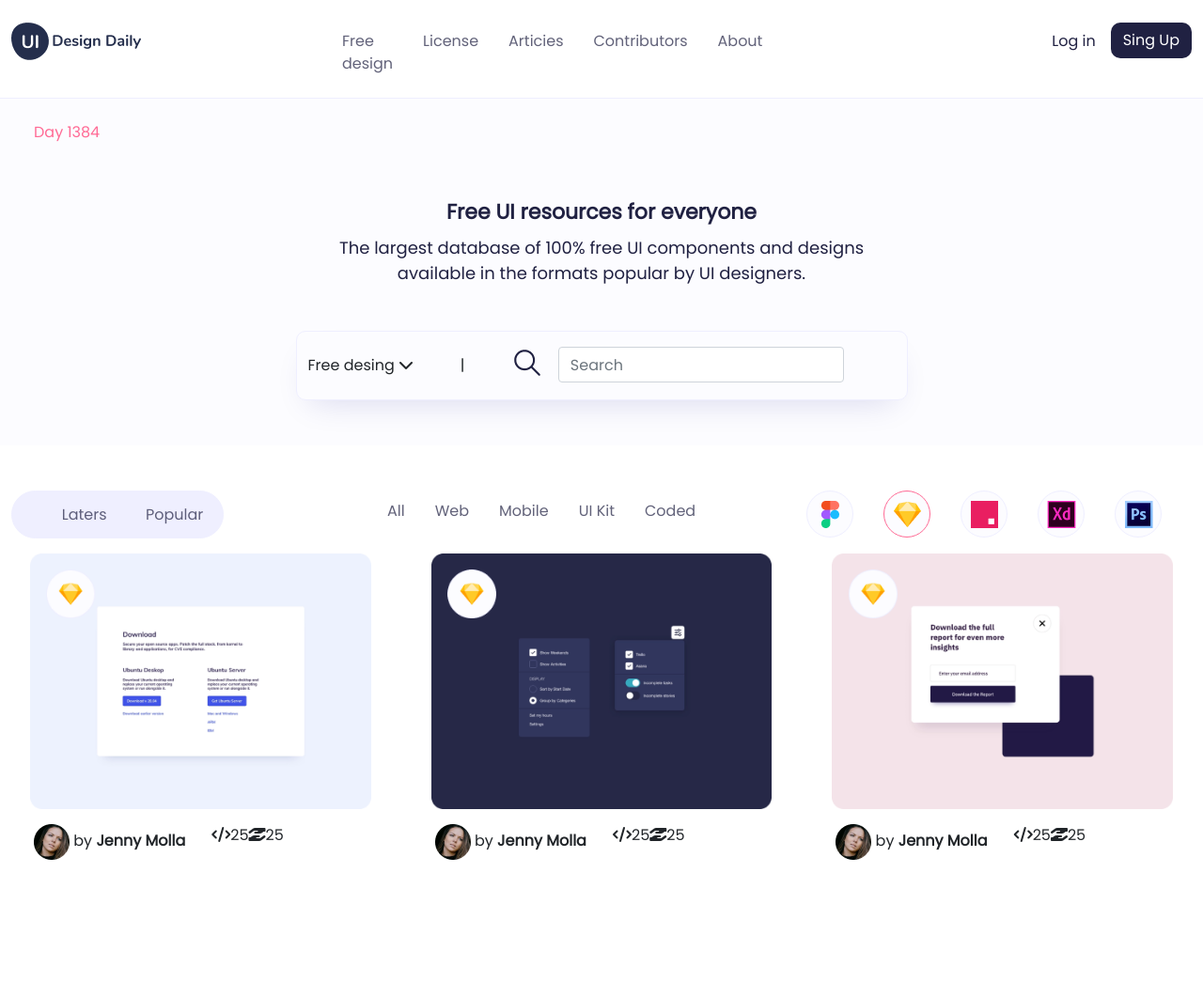
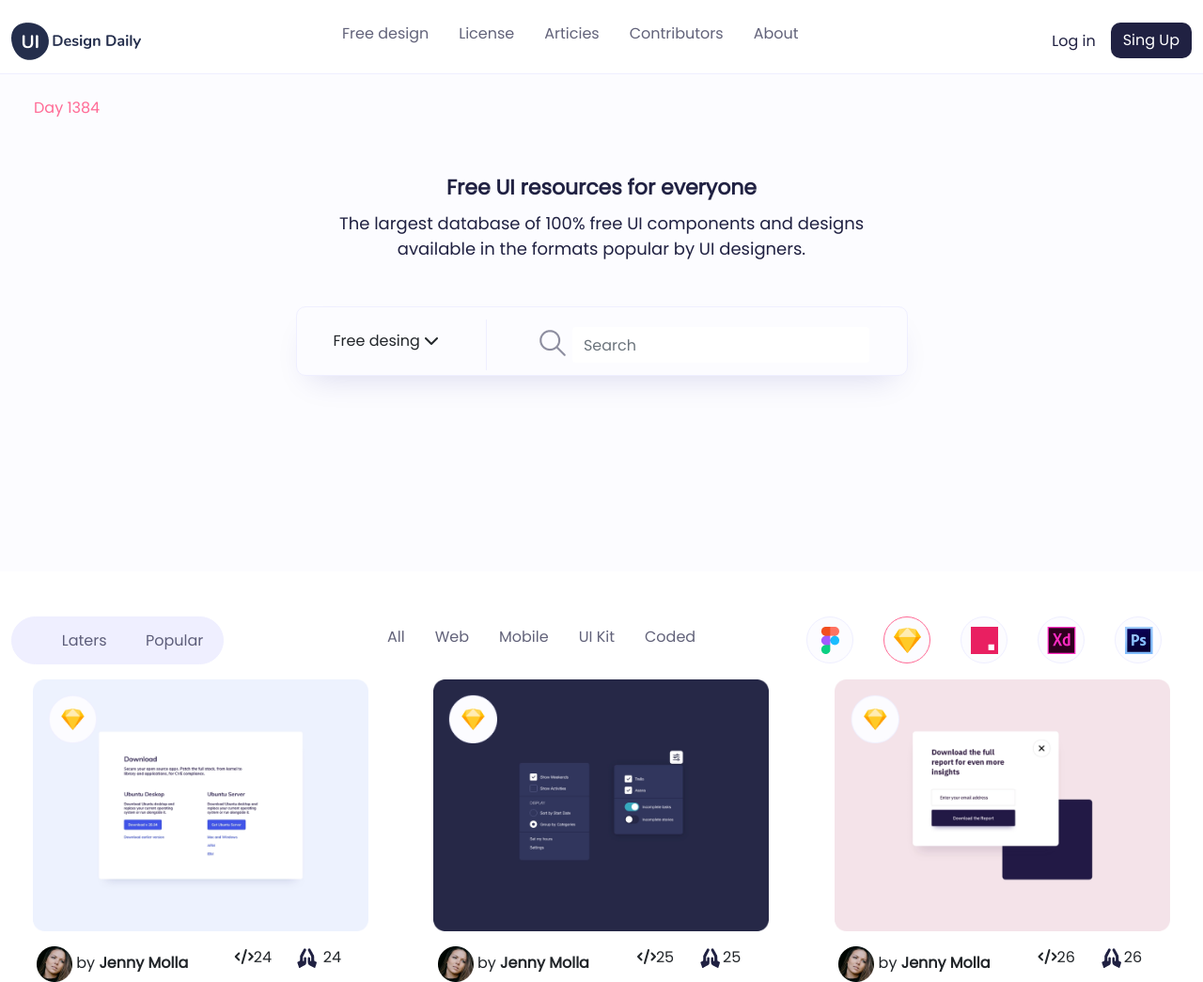
Before and after one commit to Recepci/T-soft-proje, a plain HTML site: page index.html in a window 1280 px wide. Shown: the whole page at 94% size. Before the commit the page ends 917 px from the top, so only its background shows below. Drawn offline with nearby package versions, Linux system fonts and the light colour scheme.

Commit message:
Update
Proje son commit

```diff
--- a/main.scss
+++ b/Style/main.scss
@@ -23,7 +23,6 @@ $font:normal;
 body {
     margin: 0px;
     padding: 0px;
-    background-color: black;
     font-family: 'Poppins', sans-serif !important;
     overflow-x: hidden !important;
     header {
@@ -47,7 +46,6 @@ body {
                                 border-radius: 32px;
                                 color: $color;
                                 opacity: 1;
-                            }
                             }
                         }
                     }
@@ -79,11 +77,24 @@ body {
                     }
                 }
             }
+            @media (max-width:576px) {
+                .logo {
+                    display: contents;
+                }
+                .menu {
+                    display: none !important;
+                }
+                .drop {
+                    display: block;
+                }
+            }
+        }
     }
     main {
         background-color: #FCFCFF;
         width: 100%;
         border-top: 1px solid #EFEFFF;
+        padding-bottom: 10rem;
         .area {
             .area_one {
                 color: $color2;
@@ -122,12 +133,11 @@ body {
                         align-items: center;
                         margin: 0 auto;
                     }
-                    .sareah_area {
-                        form {
+                    .search_glass {
+                        opacity: 0.5;
+                    }
                     input {
                         border: none;
-                            }
-                        }
                     }
                 }
             }
@@ -226,11 +236,17 @@ body {
             .scroll-by,
             .menu-bar,
             .app-bar {
-                font-size: 10px;
+                font-size: 14px;
             }
         }
     }
     article {
+        .myUL {
+            display: contents;
+            align-items: center;
+            justify-content: center;
+            margin: 0 auto;
+            list-style: $try;
             .art {
                 .art_images {
                     width: 90%;
@@ -247,7 +263,7 @@ body {
                         width: auto;
                     }
                     .p-con {
-                    p {
+                        jus p {
                             display: flex !important;
                             align-items: center !important;
                             justify-content: center !important;
@@ -256,5 +272,11 @@ body {
                     }
                 }
             }
+            @media (min-width: 768px) {
+                .myUL {
+                    display: inline-block !important;
                 }
             }
+        }
+    }
+}
--- a/index.html
+++ b/index.html
@@ -8,7 +8,7 @@
 
     <title>T-soft Proje</title>
     <!-- SCSS -->
-    <link rel="stylesheet" href="main.css">
+    <link rel="stylesheet" href="Style/main.css">
     <!-- Bootstrap  -->
     <link rel="stylesheet" href="https://cdn.jsdelivr.net/npm/bootstrap@4.6.2/dist/css/bootstrap.min.css">
     <!-- Bootstrap 5 -->
@@ -26,13 +26,13 @@
     <header class="mt-4">
         <div class="container-fluid">
             <div class="row">
-                <div class="col-lg-3 col-xl-3 col-xxl-3 col-md-4 col-sm-4 col-xs-3">
-                    <div class="logo">
+                <div class=" logo col-lg-3 col-xl-3 col-xxl-3 col-md-4 col-sm-4 col-xs-3">
+                    <div class="logo_img">
                         <img src="assets/images/Combined Shape.png" alt="shape">
                         <img src="assets/images/DesignDaily.png" alt="DesingDaily">
                     </div>
                 </div>
-                <div class="navbar col-lg-5 col-xl-5 col-xxl-5 col-md-1 col-sm-1 col-xs-1 ">
+                <div class=" col-lg-6 col-xl-6 col-xxl-6 col-md-1 col-sm-1 col-xs-1 ">
                     <div class="menu d-block  d-md-none d-sm-none d-xs-none d-lg-block">
                         <ul class="list_one d-flex">
                             <li><a href="#">Free design</a></li>
@@ -45,7 +45,7 @@
                     <!--Açılır menu kodu : aria-expanded="false"-->
 
                 </div>
-                <div class="col-lg-4 col-xl-4 col-xxl-4 col-md-4 col-sm-4 col-xs-4">
+                <div class="col-lg-3 col-xl-3 col-xxl-3 col-md-4 col-sm-4 col-xs-4">
                     <div class="button ">
                         <ul class="list_two d-flex justify-content-end">
                             <li class="mr-3 mt-2">Log in</li>
@@ -88,16 +88,16 @@
                     </p>
                 </div>
                 <div class="search ">
-                    <div class="row w-100">
+                    <div class="row">
                         <div class="col-4 search_free d-flex w-25 pt-3">
                             <p>Free desing <i class="fa-solid fa-chevron-down"></i></p>
                         </div>
-                        <div class="col-1 searc_icon pt-3 w-5 h-75">
-                            <p>|</p>
+                        <div class="col-1 searc_icon pt-1 w-5 h-75">
+                            <img src="assets/images/Rectangle 13.png" alt="ı">
                         </div>
 
                         <div class="col-7 saerch_area w-70 pt-2 d-flex ">
-                            <div class="search_glass mr-3">
+                            <div class="search_glass mr-1">
                                 <img src="assets/images/chevron-down.png" alt="search-icon ">
                             </div>
                             <form action="index.html" method="get">
@@ -157,66 +157,47 @@
     <article>
         <div class="container-fluid">
             <div class="row ">
-                <div class="col-lg-4 col-md-6 col-md-6 col-sm-6 col-xs art"><img src="assets/images/Group 20.png" alt="group 20" class="art_images">
+                <div id="myUL" class="myUL">
+                    <li class="col-lg-4 col-md-6 col-md-6 col-sm-6 col-xs art"><img src="assets/images/Group 20.png" alt="group 20" class="art_images">
                         <div class="container art_bottom mt-3">
                             <div class="row">
                                 <div class="col-6 mask "><img src="assets/images/Mask Group.png" alt="Mask"> by <b>Jenny Molla</b>
                                 </div>
-                            <div class="col-6 d-flex p-con">
-                                <p><i class="fa-solid fa-code"></i>25</p>
-                                <p><i class="fa-solid fa-hand-holding-hand"></i>25</p>
+                                <div class="col-6 d-flex p-con justify-content-evenly">
+                                    <a><i class="fa-solid fa-code"></i>24</a>
+                                    <a><img src="assets/images/appreciate.png" alt="hand"> 24</a>
                                 </div>
                             </div>
                         </div>
-                </div>
-                <div class="col-lg-4 col-md-6 col-md-6 col-sm-6 col-xs art"><img src="assets/images/Group 21.png" alt="group" class="art_images">
+                    </li>
+                    <li class="col-lg-4 col-md-6 col-md-6 col-sm-6 col-xs art"><img src="assets/images/Group 21.png" alt="group" class="art_images">
                         <div class="container art_bottom mt-3">
                             <div class="row">
                                 <div class="col-6 mask "><img src="assets/images/Mask Group.png" alt="Mask"> by <b>Jenny Molla</b>
                                 </div>
-                            <div class="col-6 d-flex p-con">
-                                <p><i class="fa-solid fa-code"></i>25</p>
-                                <p><i class="fa-solid fa-hand-holding-hand"></i>25</p>
+                                <div class="col-6 d-flex p-con justify-content-evenly">
+                                    <a><i class="fa-solid fa-code"></i>25</a>
+                                    <a><img src="assets/images/appreciate.png" alt="hand">25</a>
                                 </div>
                             </div>
                         </div>
-                </div>
-                <div class="col-lg-4 col-md-6 col-md-6 col-sm-6 col-xs art"><img src="assets/images/Group 22.png" alt="group" class="art_images">
+                    </li>
+                    <li class="col-lg-4 col-md-6 col-md-6 col-sm-6 col-xs art"><img src="assets/images/Group 22.png" alt="group" class="art_images">
                         <div class="container-fluid art_bottom mt-3">
                             <div class="row">
                                 <div class="col-6 mask "><img src="assets/images/Mask Group.png" alt="Mask"> by <b>Jenny Molla</b>
                                 </div>
-                            <div class="col-6 d-flex p-con">
-                                <p><i class="fa-solid fa-code"></i>25</p>
-                                <p><i class="fa-solid fa-hand-holding-hand"></i>25</p>
+                                <div class="col-6 d-flex p-con justify-content-evenly">
+                                    <a><i class="fa-solid fa-code"></i>26</a>
+                                    <a><img src="assets/images/appreciate.png" alt="hand">26</a>
 
                                 </div>
                             </div>
                         </div>
+                    </li>
                 </div>
             </div>
         </div>
-        <!--
-
-        <div id="search-container">
-            <form id="search-form">
-                <input id="search" type="search">
-                <ul class="list-group list-group-flush text-primary">
-                    <li class="list-group-item p3"><a href="#">Ubuntu Deskop</a></li>
-                    <li class="list-group-item p3"><a href="#">Ubuntu Serve</a></li>
-                    <li class="list-group-item p3"><a href="#">Ubuntu Serve</a></li>
-                    <li class="list-group-item p3"><a href="#">Download</a></li>
-                    <li class="list-group-item p3"><a href="#">Trello</a></li>
-                    <li class="list-group-item p3"><a href="#">Asana</a></li>
-                </ul>
-            </form>
-        </div>
-       End search-box
-
-        <a id="search-btn" class="search-icon" href="#">search</a>
-
-        <div id="search-results"></div>
-        End search-results -->
     </article>
     <!-- Bootstrap js -->
     <script src="https://cdn.jsdelivr.net/npm/jquery@3.5.1/dist/jquery.slim.min.js"></script>
@@ -227,31 +208,6 @@
 
 </body>
 <script>
-    // document.querySelector('#search-input')
-    //     .addEventListener('input', filterList);
-
-    // function filterList() {
-    //     const searchInput = document.querySelector('#search-input');
-    //     const filter = searchInput.value.toLowerCase();
-    //     const listItem = document.querySelectorAll('.list-group-item');
-    //     listItem.forEach((item) => {
-    //         let text = item.textContent;
-
-    //         if (searchInput.value.length === false) {
-    //             item.style.display = "none";
-    //         }
-    //         if (text.toLowerCase().includes(filter.toLowerCase())) {
-
-    //             item.style.display = '';
-
-    //         } else {
-    //             item.style.display = 'none';
-    //         }
-
-    //     });
-
-    // }
-
     list = document.getElementById("myUL");
     box = document.getElementById("search-input");
 
```
Also changed, not shown: Style/main.css, assets/images/Rectangle 13.png (added), assets/images/appreciate.png (added), 3 other files. Lines whose indentation alone changed are shown as unchanged.
